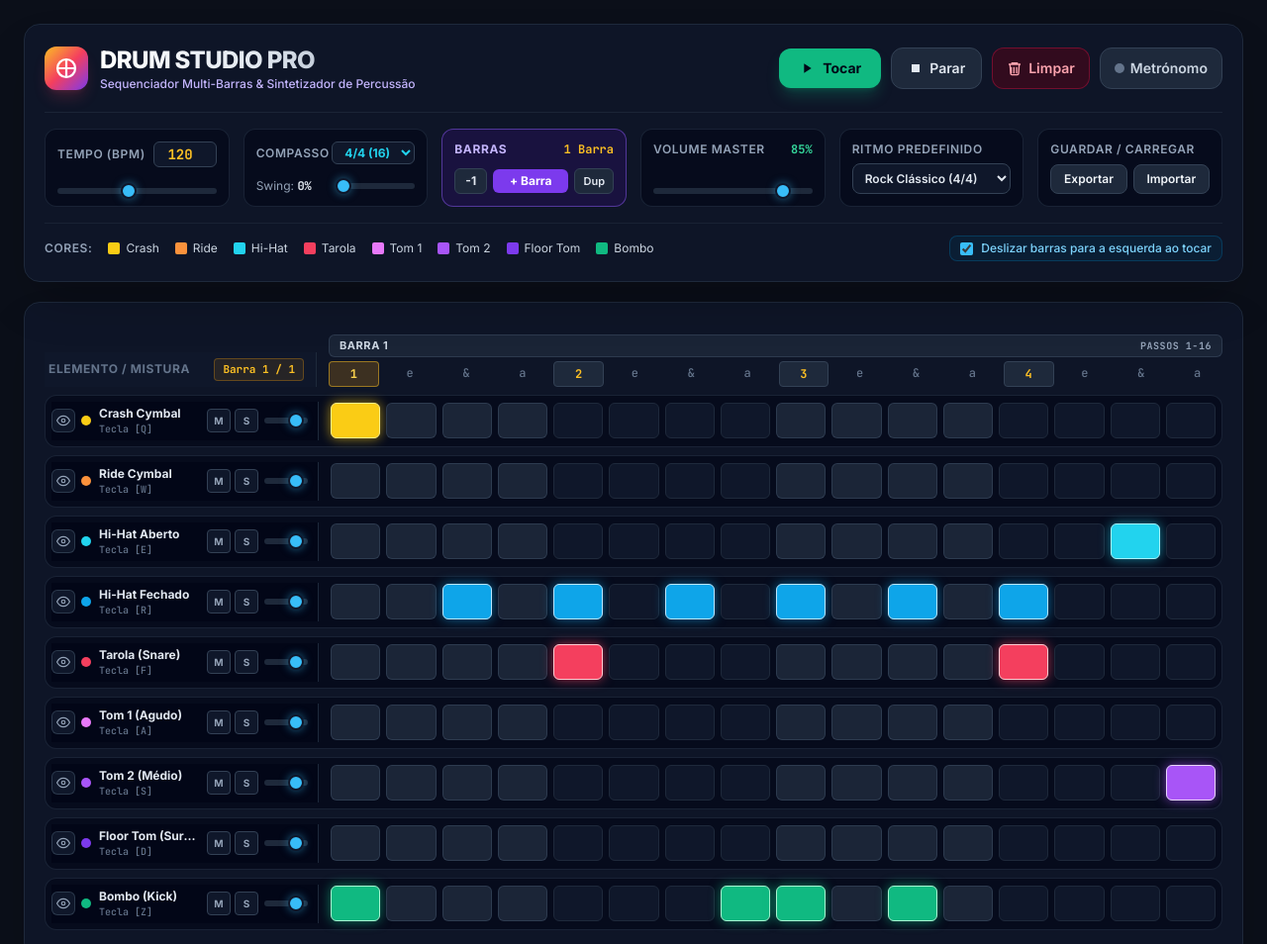
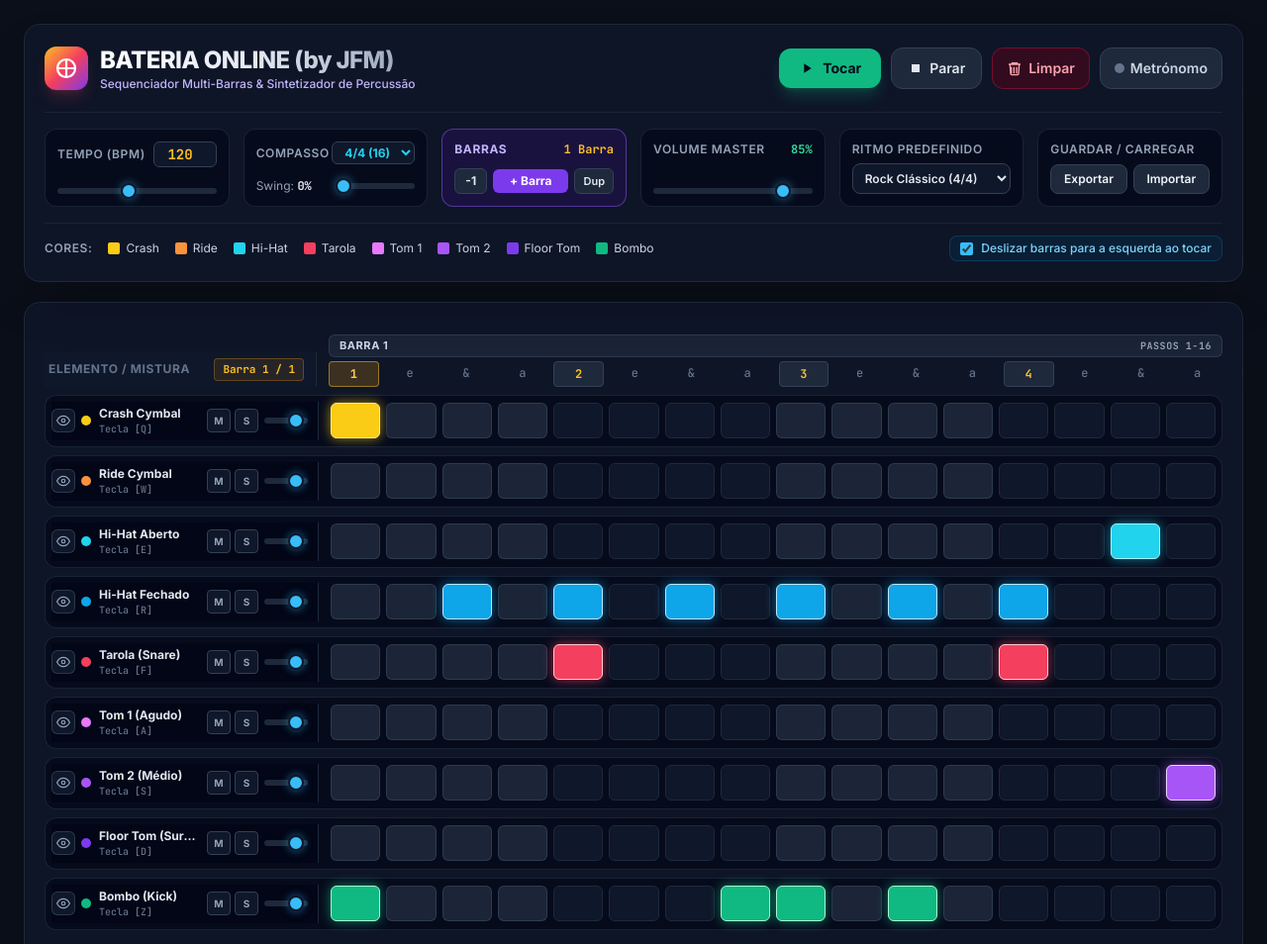
Before and after one commit to jfmendes-sciart/jfmendes-sciart.github.io, a plain HTML site: page drums.html in a window 1280 px wide. Shown: the top 954 px of the page at 99% size. Drawn offline with nearby package versions, Linux system fonts and the light colour scheme.

Commit message:
Update title from 'DRUM STUDIO PRO' to 'BATERIA ONLINE'

```diff
--- a/drums.html
+++ b/drums.html
@@ -110,7 +110,7 @@
           </div>
           <div>
             <h1 class="text-xl md:text-2xl font-extrabold tracking-tight bg-gradient-to-r from-white via-slate-200 to-slate-400 bg-clip-text text-transparent">
-              DRUM STUDIO PRO
+              BATERIA ONLINE (by JFM)
             </h1>
             <p class="text-xs text-violet-300 font-medium">Sequenciador Multi-Barras &amp; Sintetizador de Percussão</p>
           </div>
```
